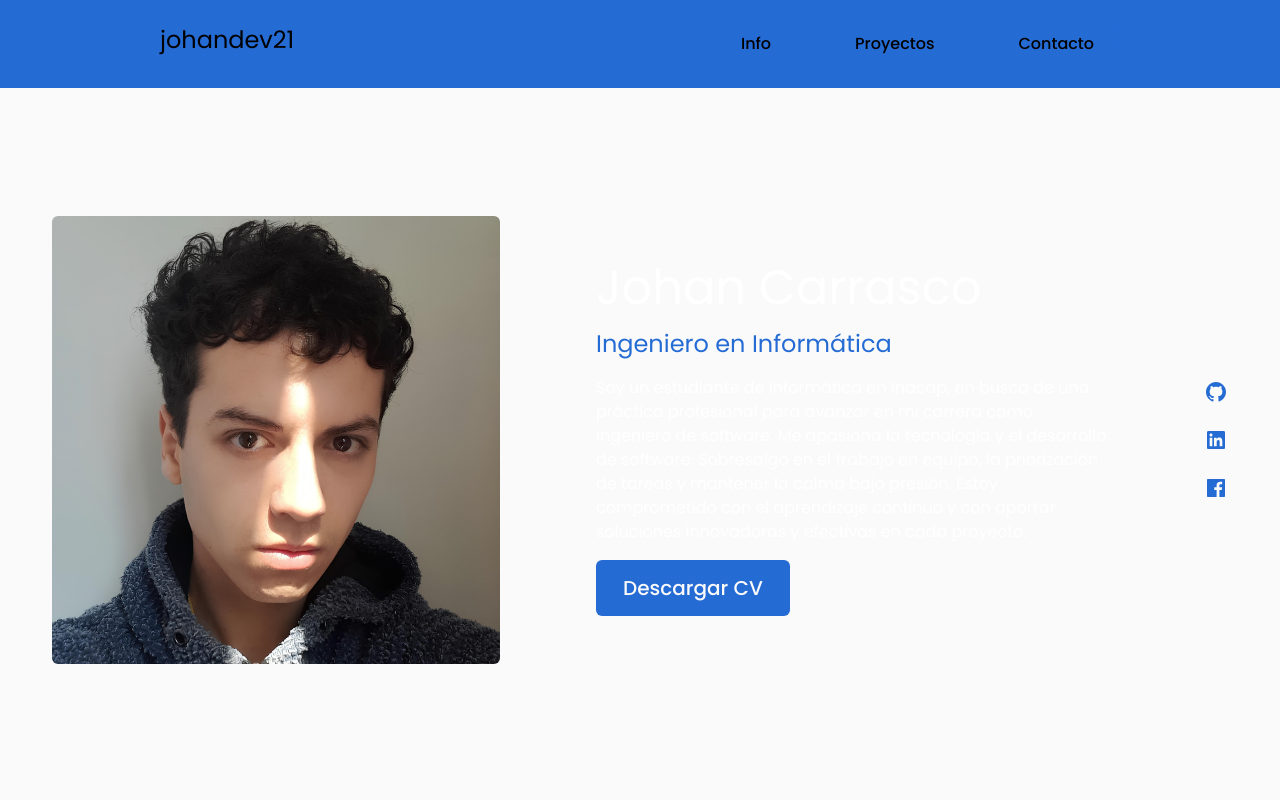
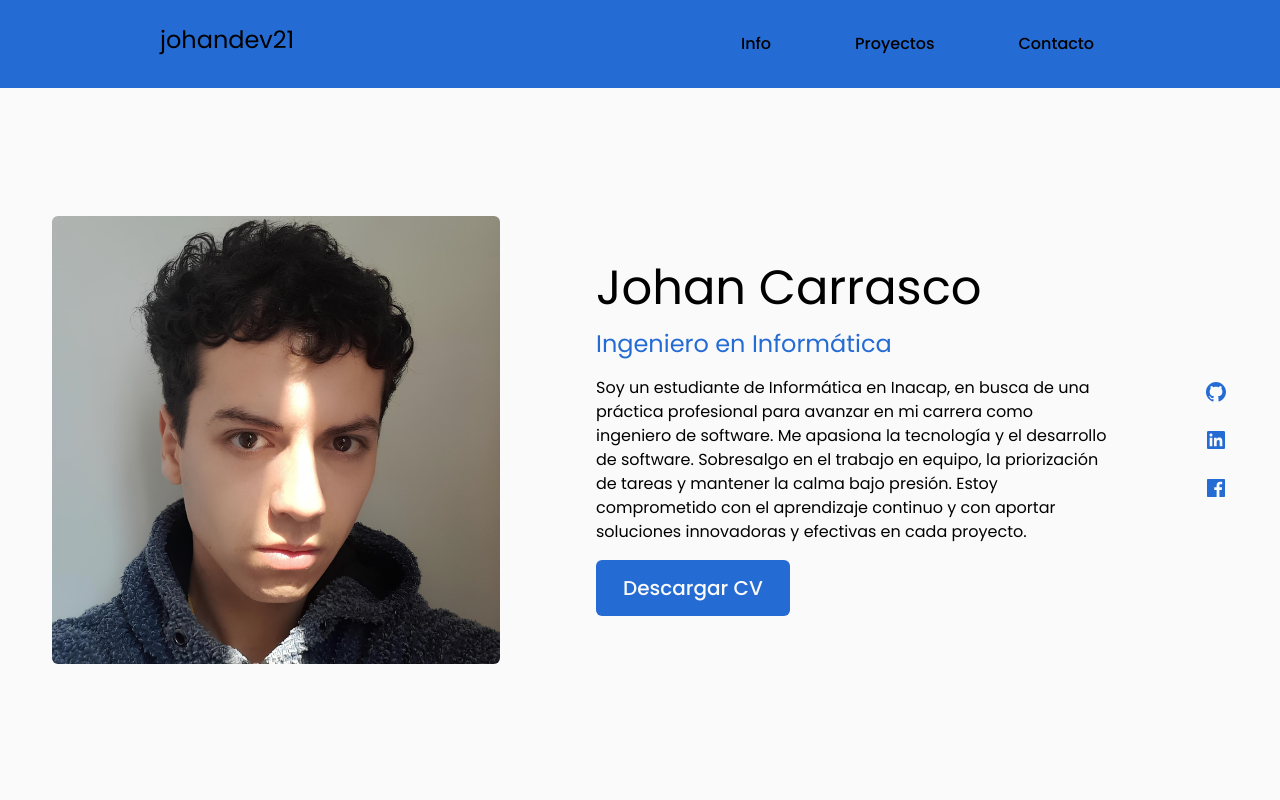
Before and after one commit to johan2160/Portfolio, a React (Vite) app: page / in a window 1280 px wide. Shown: the top 800 px of the page. Built offline with nearby package versions, Linux system fonts and the light colour scheme.

Commit message:
style(info): update text color for improved readability
- Changed text color to `text-content` for better contrast in the Info section
- No functional changes, only style updates

```diff
--- a/src/components/Info.jsx
+++ b/src/components/Info.jsx
@@ -6,7 +6,7 @@ import Button from './Button';
 
 const Info = ({name, profession, btnText}) => {
   return (
-    <section id='info' className='flex flex-col items-center justify-center gap-8 px-3 pt-20 text-center text-white xl:pt-0 xl:h-screen md:px-0 bg-background'>
+    <section id='info' className='flex flex-col items-center justify-center gap-8 px-3 pt-20 text-center text-content xl:pt-0 xl:h-screen md:px-0 bg-background'>
       <div className="flex flex-col items-center max-w-md gap-8 mb-24 wrapper xl:flex-row xl:max-w-7xl xl:gap-24 ">
         <img src={profileImg} className='w-full max-w-md rounded-md shadow-gradient' alt="Profile picture" />
         <div className="flex flex-col items-center gap-4 xl:items-start personal-info xl:max-w-lg">
```
